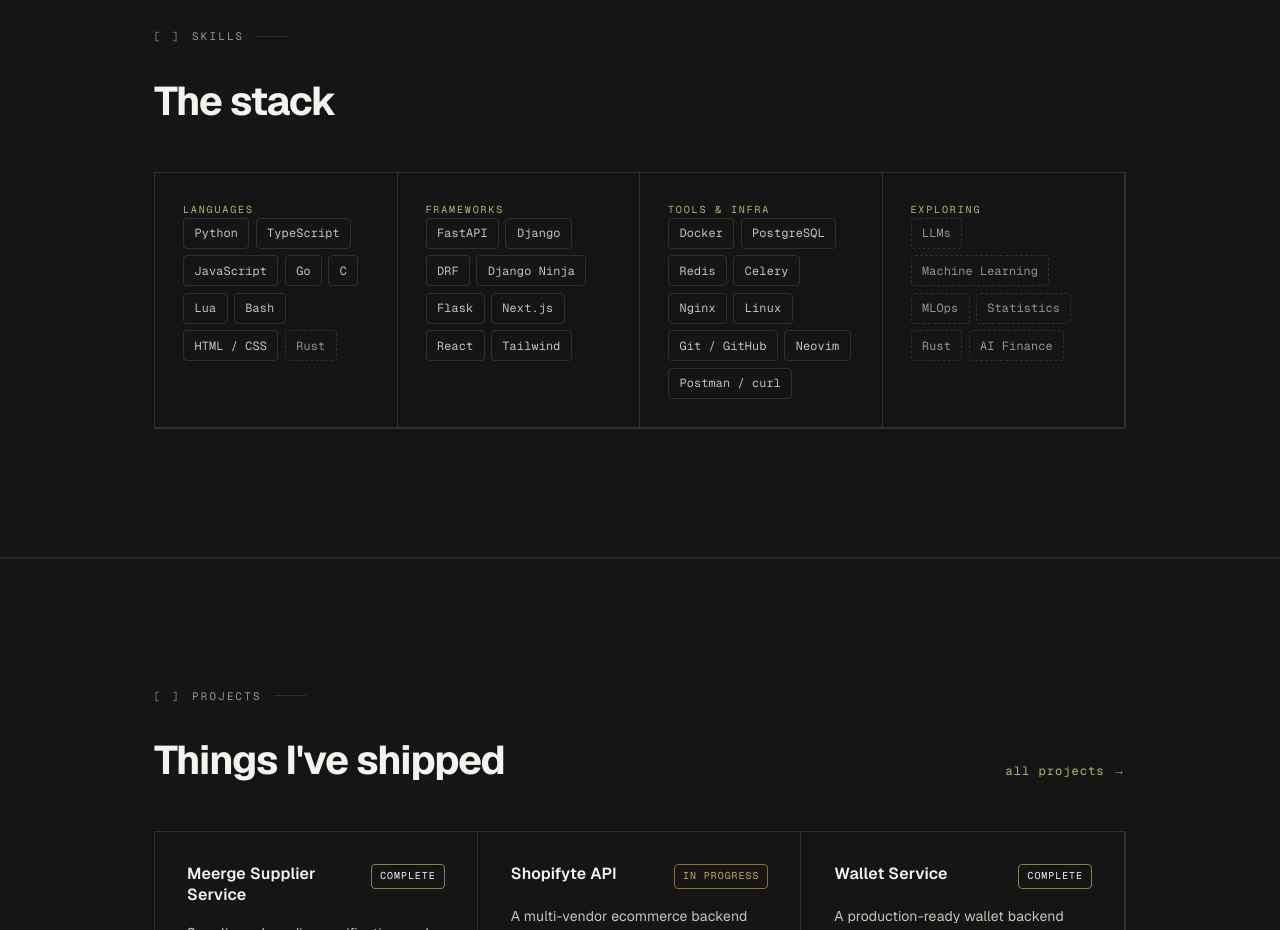
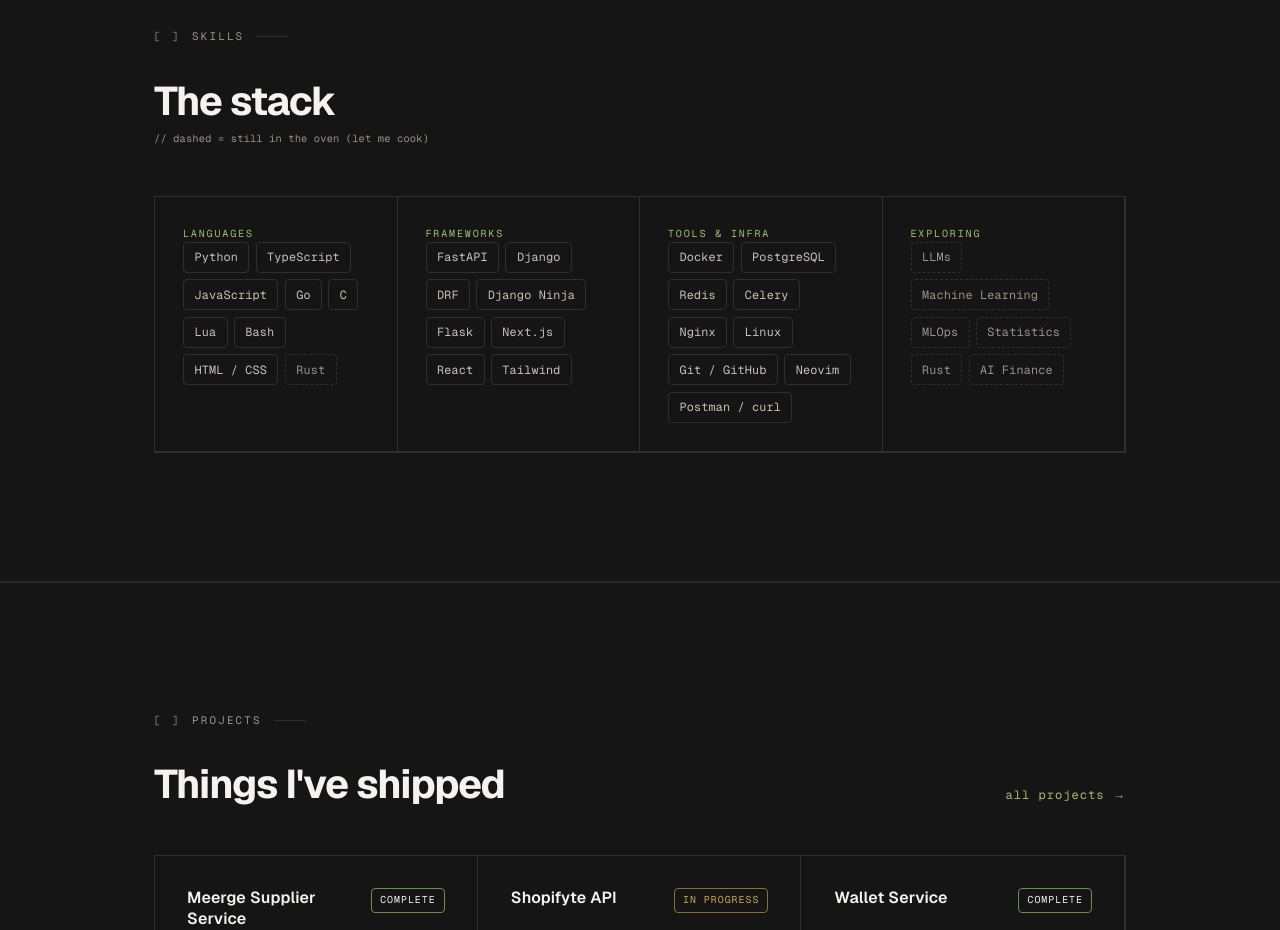
Before and after one commit to Muizzyranking/muizzyranking-portfolio, a Next.js app: page / in a window 1280 px wide. Shown: the part 1740-2670 px from the top of the page. Built offline with nearby package versions, Linux system fonts and the light colour scheme; no server answers.

Commit message:
refactor: add subheading

```diff
--- a/src/components/sections/homepage/Skills.tsx
+++ b/src/components/sections/homepage/Skills.tsx
@@ -93,7 +93,7 @@ export default function Skills() {
             marginBottom: "2rem",
           }}
         >
-          <span style={{ color: "var(--color-accent)", opacity: 0.7 }}>[  ]</span>
+          <span style={{ color: "var(--color-accent)", opacity: 0.7 }}>[ ]</span>
           Skills
           <span style={{ display: "inline-block", width: "32px", height: "1px", background: "var(--color-border)" }} />
         </m.p>
@@ -113,6 +113,23 @@ export default function Skills() {
           >
             The stack
           </m.h2>
+          <m.p
+            variants={fadeUp}
+            custom={2}
+            initial="hidden"
+            animate={inView ? "visible" : "hidden"}
+            style={{
+              fontFamily: "var(--font-mono)",
+              fontSize: "0.65rem",
+              color: "var(--color-text-muted)",
+              display: "flex",
+              alignItems: "center",
+              gap: "0.5rem",
+            }}
+          >
+
+            {"// dashed = still in the oven (let me cook)"}
+          </m.p>
         </div>
 
         {/* Grid of skill groups — border-collapsed look */}
@@ -173,9 +190,7 @@ export default function Skills() {
                     }}
                     onMouseLeave={(e) => {
                       (e.currentTarget as HTMLElement).style.borderColor = "var(--color-border)";
-                      (e.currentTarget as HTMLElement).style.color = exploring
-                        ? "var(--color-text-muted)"
-                        : "var(--color-text-secondary)";
+                      (e.currentTarget as HTMLElement).style.color = exploring ? "var(--color-text-muted)" : "var(--color-text-secondary)";
                     }}
                   >
                     {name}
```
